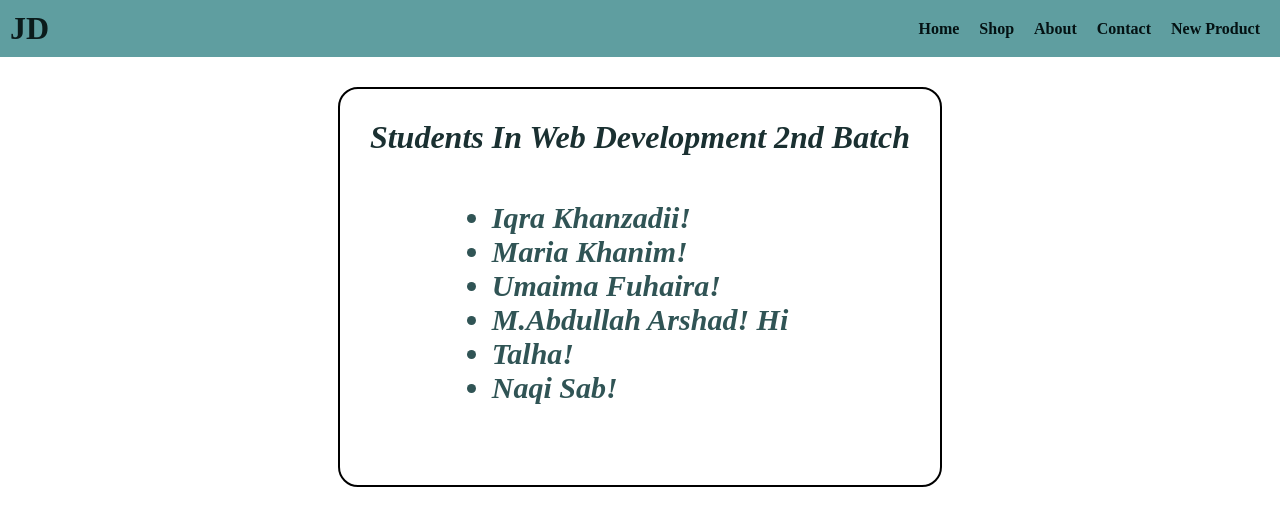
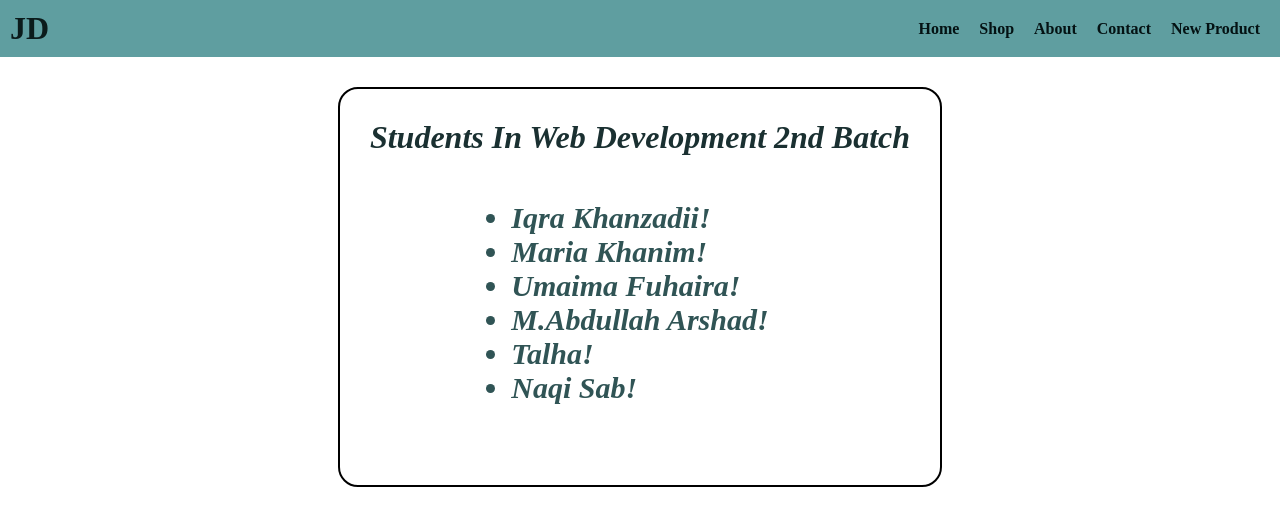
Before and after one commit to MuaazHanif1/Vue-jd-shop, a Vue app: page / in a window 1280 px wide. Shown: the top 526 px of the page. Built offline with nearby package versions, Linux system fonts and the light colour scheme.

Commit message:
'remove'

```diff
--- a/src/App.vue
+++ b/src/App.vue
@@ -8,9 +8,10 @@
       <li>iqra Khanzadii!</li>
       <li>Maria Khanim!</li>
       <li>umaima fuhaira!</li>
-      <li>M.Abdullah Arshad! hi</li>
+      <li>M.Abdullah Arshad!</li>
       <li>Talha!</li>
       <li>Naqi sab!</li>
+
     </i>
 </ul>
 </div>
```
